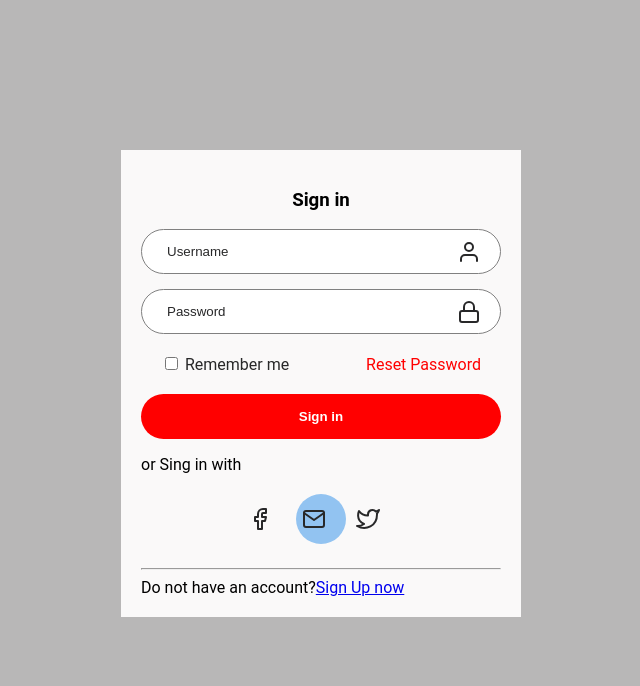
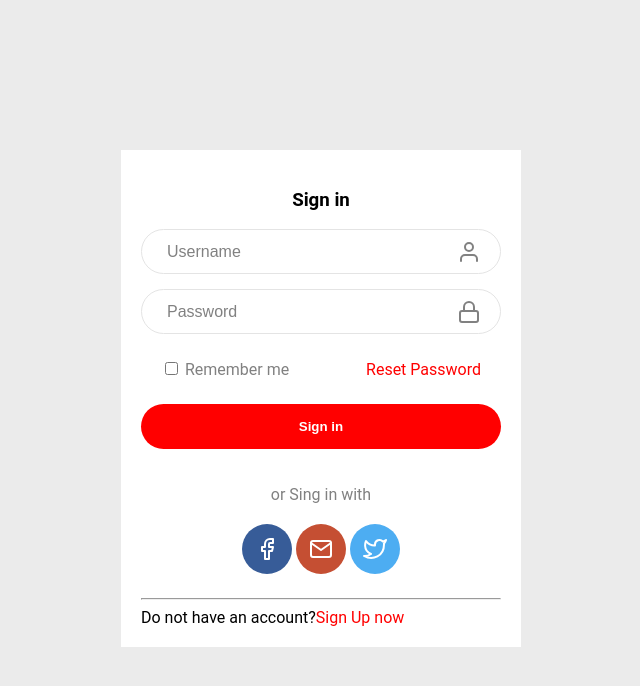
Before and after one commit to CarolinaOlivaCruz/formulario-autenticacao, a plain HTML site: page index.html in a window 1280 px wide. Shown: the whole page, without its empty margins (319-959 px from the left). Drawn offline with nearby package versions, Linux system fonts and the light colour scheme.

Commit message:
Limpando css

```diff
--- a/style.css
+++ b/style.css
@@ -3,18 +3,34 @@ body{
     background: rgb(184, 183, 183);
 }
 
-/*Para alinhar a margin e padding e que os elementos fiquem do mesmo tamanho é preciso usar border-box*/
+@import url('https://fonts.googleapis.com/css2?family=Roboto:wght@400;700;900&display=swap');
+
+body {
+    font-family: 'Roboto', sans-serif;
+    background: #EBEBEB;
+}
+
 * {
     box-sizing: border-box;
 }
 
-.form-container{
-    background: rgb(250, 249, 249);
+/*
+ CORES
+ background: #EBEBEB;
+ cinza claro: #E4E4E4;
+ cinza inputs: #818181;
+ facebook: #375c98;
+ mail: #C54F33;
+ twitter: #4dadf2;
+*/
+
+.form-container {
+    background: white;
     margin: 150px auto;
     width: 400px;
 }
 
-form{
+form {
     padding: 20px;
 }
 
@@ -22,8 +38,7 @@ form h3 {
     text-align: center;
 }
 
-/*Foi preciso colocar o margin-bottom nesse parâmetro, por conta do position (Parte 1)*/
-form .input-container{
+form .input-container {
     position: relative;
     margin-bottom: 15px;
 }
@@ -32,7 +47,6 @@ form .input-container input, input[type="submit"] {
     width: 100%;
     height: 45px;
     border-radius: 25px;
-
 }
 
 form input[type="submit"] {
@@ -40,61 +54,83 @@ form input[type="submit"] {
     background: red;
     color: white;
     font-weight: bold;
+    margin-bottom: 20px;
 }
 
-/*Se o elemento margin-botton for colocado abaixo o svg vai se mover (Parte 2)*/
 form .input-container input {
-    border: 1px solid grey;
-    color: rgb(40, 40, 41);
-    padding:  0 55px 0 25px;
-
+    border: 1px solid #E4E4E4;
+    color: #818181;
+    padding: 0 55px 0 25px;
+    font-size: 1rem;
 }
 
 form .input-container input::placeholder {
-    color: rgb(40, 40, 41);
+    color: #818181;
 }
 
-/*Para quee o elemento top calc funcione é preciso que o tenha o elemento
-position relative para a div e no elemento que conter o top é position absolut*/
-svg {
+form .input-container svg {
     position: absolute;
     right: 20px;
     top: calc(50% - 12px);
-    color: rgb(40, 40, 41);
+    color: #818181;
 }
 
 .options-container {
     padding: 0 20px;
-    margin: 20px auto;
-    color: rgb(40, 40, 41);;
+    margin: 25px auto;
+    color: #818181;
 }
 
-.options-container .checkbox-container, a{
+.options-container .checkbox-container, .options-container a{
     display: inline-block;
     width: 50%;
-
-
 }
 
-.options-container a {
+a {
     text-align: right;
     color: red;
     text-decoration: none;
 }
 
-form .social-media-container{
+form p {
+    color: #818181;
+    text-align: center;
+}
+
+form .social-media-container {
     margin: 20px auto;
     width: fit-content;
 }
 
+form .social-media-container .icon-container {
+    background: #375c98;
+    display: inline-block;
+    width: 50px;
+    height: 50px;
+    border-radius: 50%;
+    position: relative;
+}
 
-form .social-media-container .icon-container{
-   display: inline-block;
-   width: 50px;
-   height: 50px;
-   border-radius: 50%;
-   position: relative;
+form .social-media-container .icon-container:nth-child(2) {
+    background: #C54F33;
 }
-form .social-media-container .icon-container:nth-child(2){
-    background: rgb(146, 195, 241);
+
+form .social-media-container .icon-container:nth-child(3) {
+    background: #4dadf2;
 }
+
+form .social-media-container .icon-container svg {
+    position: absolute;
+    top: calc(50% - 12px);
+    left: calc(50% - 12px);
+    color: white;
+}
+
+hr {
+    color: #818181;
+}
+
+.footer {
+    width: fit-content;
+    margin: 20px auto;
+}
```
